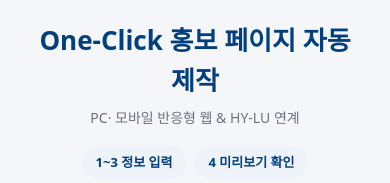
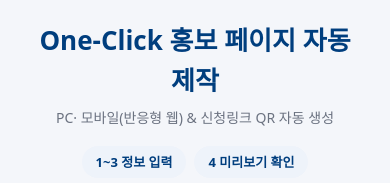
Before and after one commit to yujiney/edu_one-stop_page-builder, a plain HTML site: page generator/index.html in a window 390 px wide. Shown: the top 183 px of the page. Drawn offline with nearby package versions, Linux system fonts and the light colour scheme; files that its build step writes are made by us from their sources; files whose address does not match are found by name; a web font is replaced by a local one.

Commit message:
부제 변경: PC· 모바일(반응형 웹) & 신청링크 QR 자동 생성

```diff
--- a/generator/index.html
+++ b/generator/index.html
@@ -70,7 +70,7 @@
 <body>
 <div class="wrap">
   <h1>One-Click 홍보 페이지 자동 제작</h1>
-  <p class="sub">PC· 모바일 반응형 웹 &amp; HY-LU 연계</p>
+  <p class="sub">PC· 모바일(반응형 웹) &amp; 신청링크 QR 자동 생성</p>
   <div class="steps"><span>1~3 정보 입력</span><span>4 미리보기 확인</span><span>5 ZIP 내려받아 배포</span></div>
 
   <div class="grid">
```
Also changed, not shown: 1 other file.
